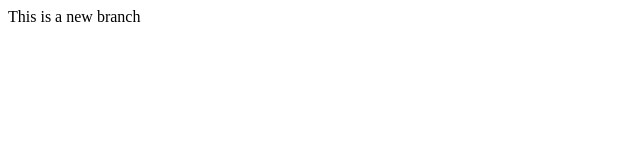
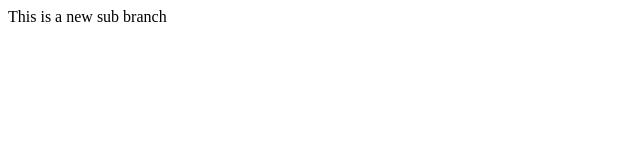
Before and after one commit to vikramamacharya-lgtm/localrepo, a plain HTML site: page index.html in a window 1280 px wide. Shown: the full height of the page, 0-640 px from the left. Drawn offline with Linux system fonts and the light colour scheme.

Commit message:
sub branch

```diff
--- a/index.html
+++ b/index.html
@@ -1 +1 @@
-<p>This is a new branch</p>
+<p>This is a new sub branch</p>
```
